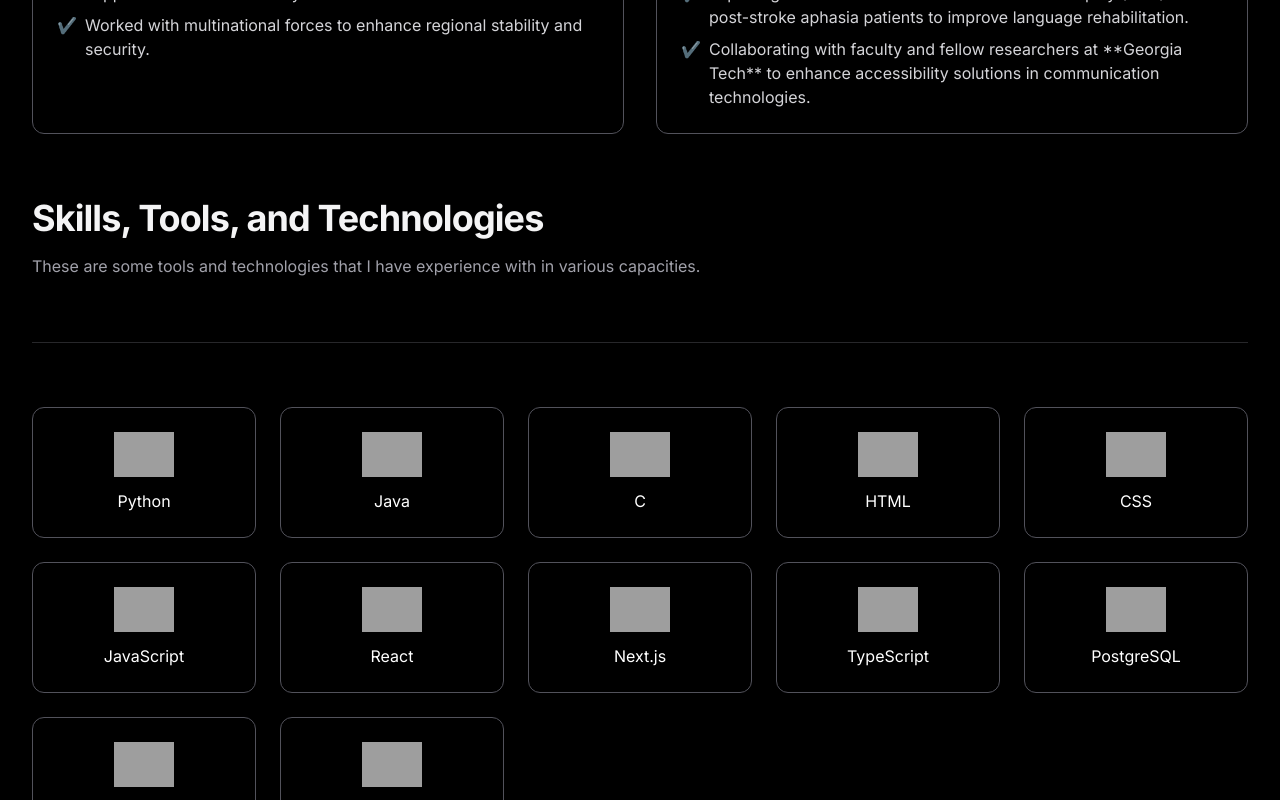
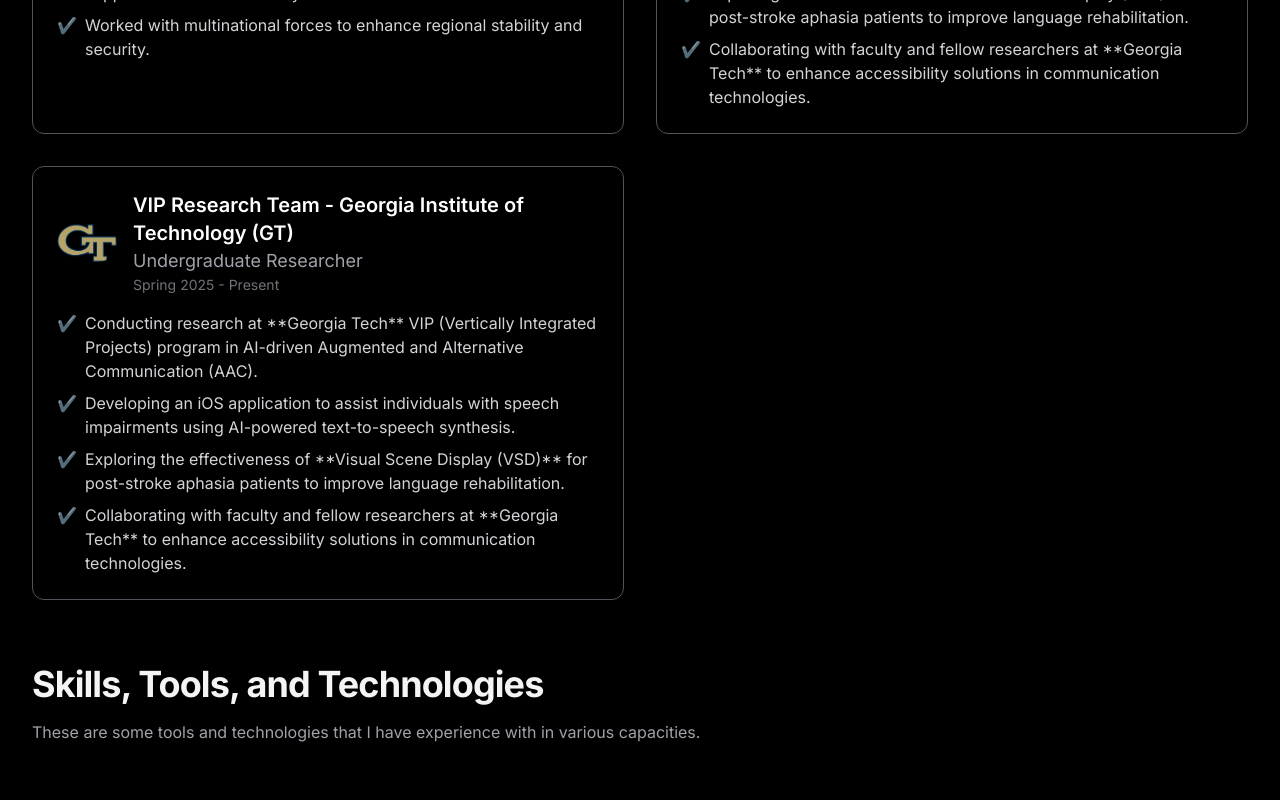
Before and after one commit to OneOfCosmosMostWanted/personal_web, a Next.js app: page /experience in a window 1280 px wide. Shown: the part 637-1437 px from the top of the page. Built offline with nearby package versions, Linux system fonts and the light colour scheme; no server answers; grey boxes are pictures that could not be loaded; what tailwindcss-debug-screens would draw is missing.

Commit message:
experience added

```diff
--- a/app/experience/page.tsx
+++ b/app/experience/page.tsx
@@ -15,6 +15,18 @@
       "Worked with multinational forces to enhance regional stability and security.",
     ],
     image: "/unifil.png",
+  },
+  {
+    company: "VIP Research Team - Georgia Institute of Technology (GT)",
+    role: "Undergraduate Researcher",
+    date: "Spring 2025 - Present",
+    description: [
+      "Conducting research at **Georgia Tech** VIP (Vertically Integrated Projects) program in AI-driven Augmented and Alternative Communication (AAC).",
+      "Developing an iOS application to assist individuals with speech impairments using AI-powered text-to-speech synthesis.",
+      "Exploring the effectiveness of **Visual Scene Display (VSD)** for post-stroke aphasia patients to improve language rehabilitation.",
+      "Collaborating with faculty and fellow researchers at **Georgia Tech** to enhance accessibility solutions in communication technologies.",
+    ],
+    image: "/gt.png",
   },
   {
     company: "VIP Research Team - Georgia Institute of Technology (GT)",
```
